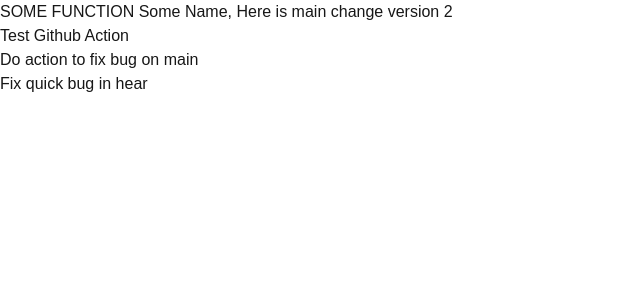
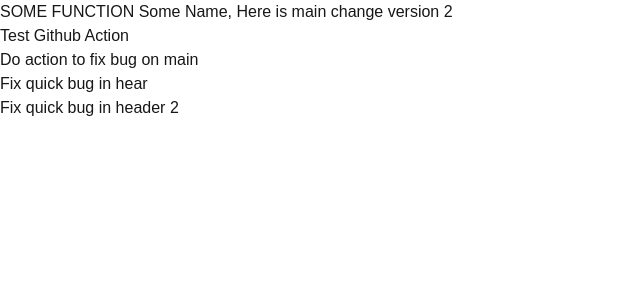
Before and after one commit to Levankhoa150102/learn-nextjs, a Next.js app: page / in a window 1280 px wide. Shown: the top 300 px of the page, without its empty margins (0-640 px from the left). Built offline with nearby package versions, Linux system fonts and the light colour scheme.

Commit message:
fix: header 2

```diff
--- a/app/page.tsx
+++ b/app/page.tsx
@@ -8,6 +8,7 @@ export default function Home() {
           <p>Test Github Action</p>
           <p>Do action to fix bug on main</p>
           <p>Fix quick bug in hear</p>
+          <p>Fix quick bug in header 2</p>
         </div>
     </>
   );
```
